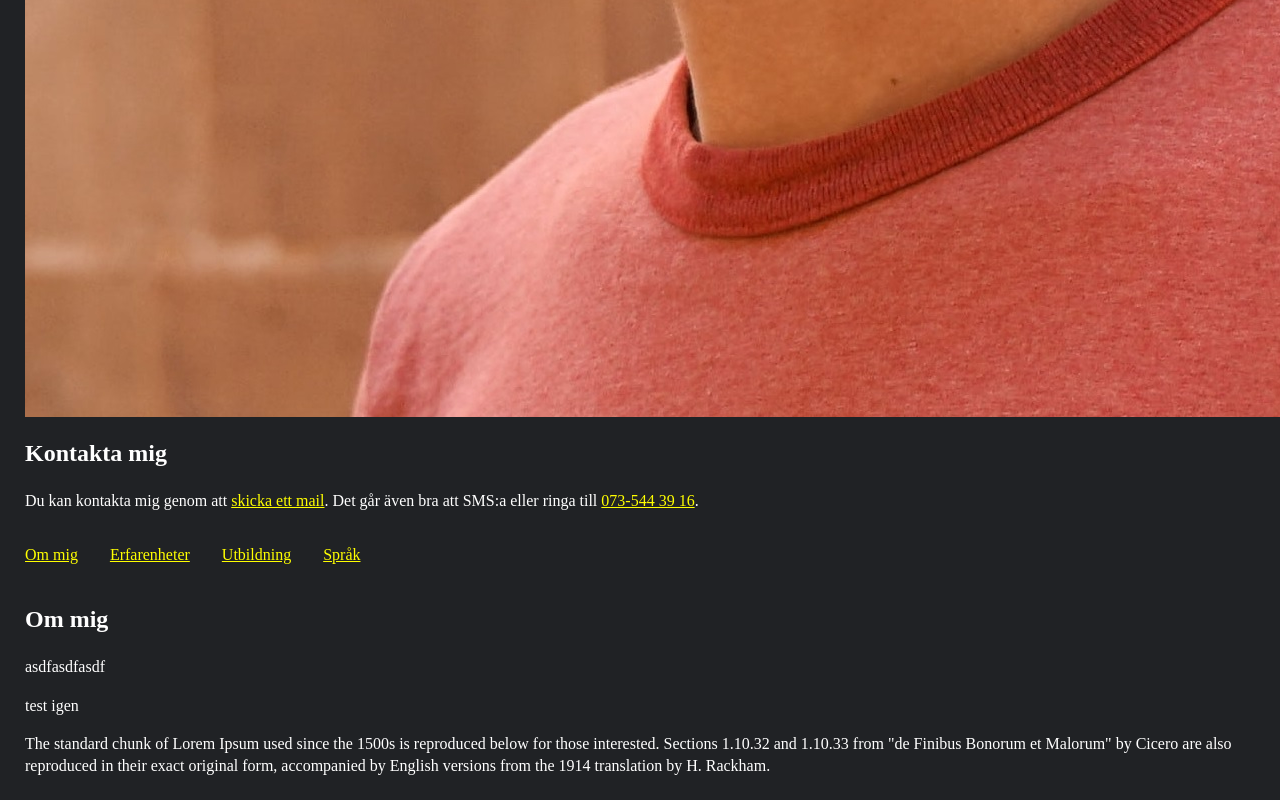
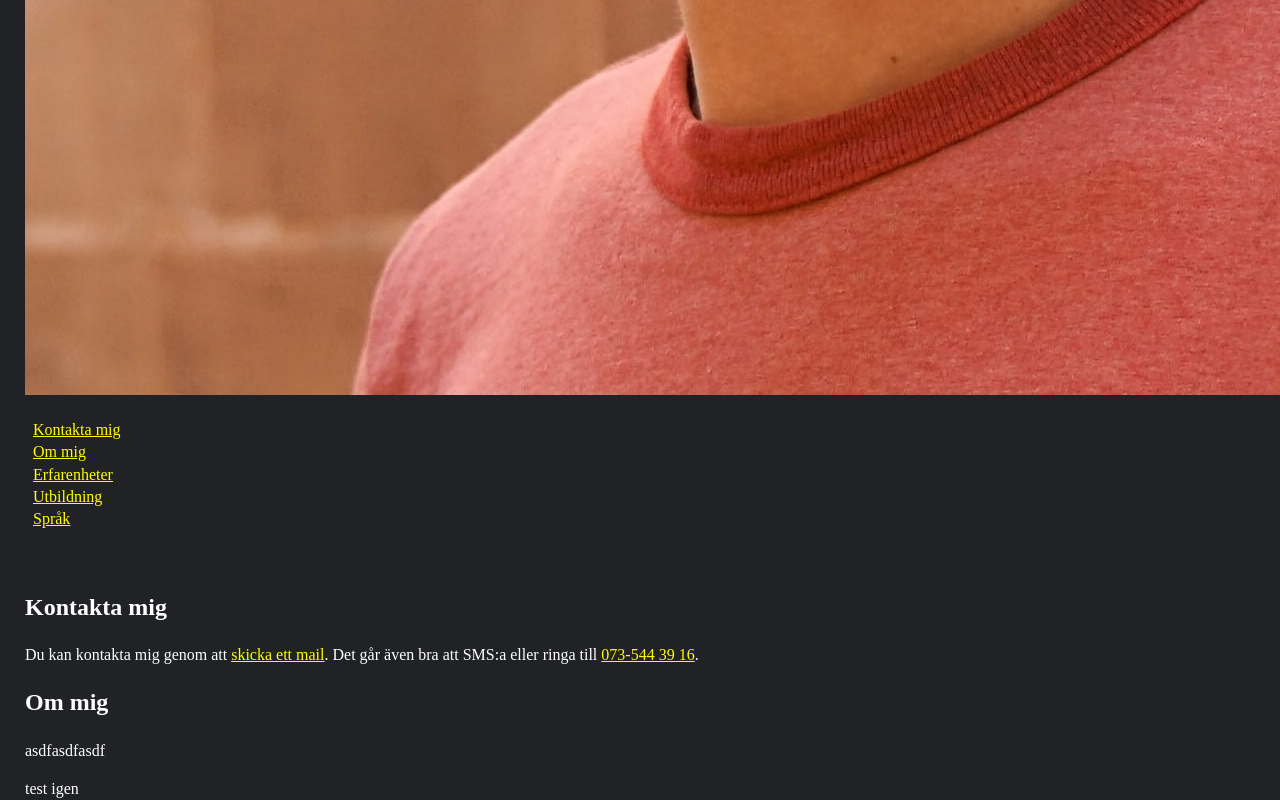
Before and after one commit to Medieinstitutet/cv-med-css-KristofferGW, a website built with Parcel: page index.html in a window 1280 px wide. Shown: the part 2000-2800 px from the top of the page. Built offline with nearby package versions, Linux system fonts and the light colour scheme.

Commit message:
navmeny fixad

```diff
--- a/css/main.scss
+++ b/css/main.scss
@@ -278,12 +278,14 @@ body {
   padding-right: 25px;
 }
 
+h1 {
+  font-size: 1.5em;
+}
+
 .nav-lista {
-  margin: 0;
-  padding: 1rem 0;
-  display: flex;
-  justify-content: flex-start;
-  align-items: center;
+  height: 18vh;
+  width: 20vh;
+  padding: 0.5em;
 }
 
 .nav-lank {
--- a/index.html
+++ b/index.html
@@ -20,18 +20,19 @@
     <header>
       <h1>CV Kristoffer Wallqvist</h1>
       <aside><img src="img/kristofferwallqvist.jpg" alt="Profilbild på Kristoffer Wallqvist" loading="lazy"></aside>
-      <h2>Kontakta mig</h2>
+      <nav>
+        <ul class="nav-lista">
+          <li class="nav-lank"><a href="#kontakt">Kontakta mig</a></li>
+          <li class="nav-lank"><a href="#ommig">Om mig</a></li>
+          <li class="nav-lank"><a href="#erfarenheter">Erfarenheter</a></li>
+          <li class="nav-lank"><a href="#utbildning">Utbildning</a></li>
+          <li class="nav-lank"><a href="#sprak">Språk</a></li>
+        </ul>
+      </nav>
+      <h2 id="kontakt">Kontakta mig</h2>
       <p>Du kan kontakta mig genom att <a href="mailto:kristoffer.wallqvist@gmail.com">skicka ett mail</a>. Det går även bra att SMS:a
         eller ringa till <a href="tel:+46735443916">073-544 39 16</a>.</p>
     </header>
-    <nav>
-      <ul class="nav-lista">
-        <li class="nav-lank"><a href="#ommig">Om mig</a></li>
-        <li class="nav-lank"><a href="#erfarenheter">Erfarenheter</a></li>
-        <li class="nav-lank"><a href="#utbildning">Utbildning</a></li>
-        <li class="nav-lank"><a href="#sprak">Språk</a></li>
-      </ul>
-    </nav>
     <article>
       <h2 id="ommig">Om mig</h2>
       <p>asdfasdfasdf</p>
```
Also changed, not shown: css/main.css, 1 other file.
